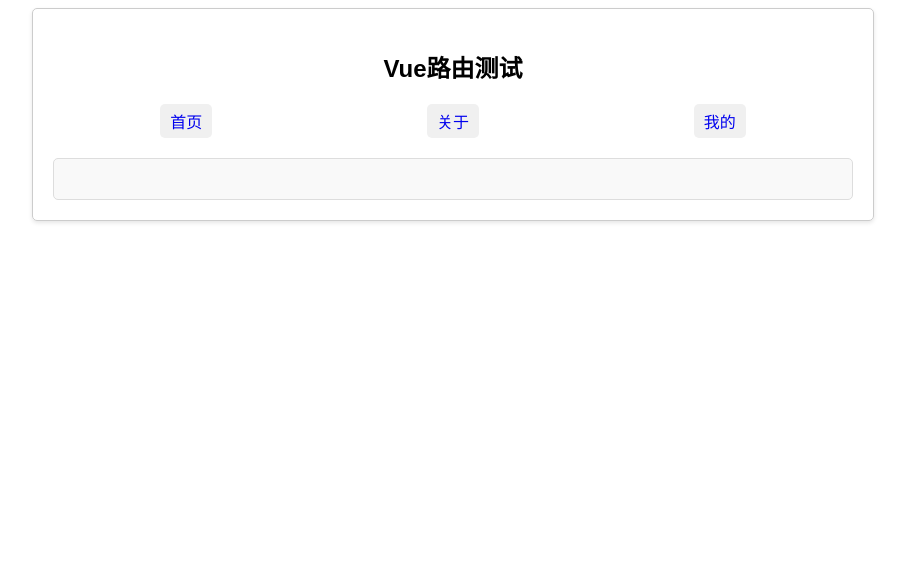
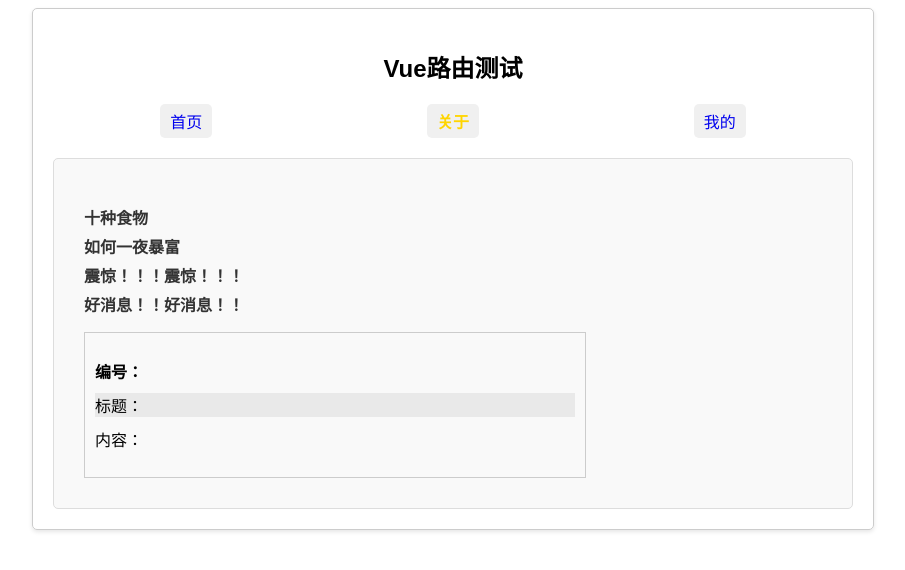
Before and after one commit to PlumDong/vue3-shangguigu-2023, a Vue app: page /about/detail in a window 1280 px wide. Before the commit this address had no page. Shown: the top 570 px of the page, without its empty margins (187-1092 px from the left). Built offline with nearby package versions, Linux system fonts and the light colour scheme.

Commit message:
路由-嵌套路由

```diff
--- a/src/pages/About.vue
+++ b/src/pages/About.vue
@@ -1,25 +1,60 @@
 <template>
-  <div>
-    <h1>About Us</h1>
-    <p>This is the About page content.</p>
+  <div class="news">
+    <!--导航区-->
+    <ul>
+      <li v-for="news in newsList" :key="news.id">
+        <RouterLink to="/about/detail" active-class="active">{{news.title}}</RouterLink>
+      </li>
+    </ul>
+    <!--展示区-->
+    <div class="news-content">
+      <RouterView></RouterView>
+    </div>
   </div>
 </template>
 
 <script  setup lang="ts">
-import {onMounted, onUnmounted} from "vue";
+import {reactive} from "vue";
 
-onMounted(()=>{
-  console.log('About组件挂载了')
-})
-
-onUnmounted(()=>{
-  console.log('About组件卸载了')
-})
-
+const newsList = reactive([
+  {id: '01', title: '十种食物', content: '西兰花'},
+  {id: '02', title: '如何一夜暴富', content: '学IT'},
+  {id: '03', title: '震惊！！！震惊！！！', content: '明天是周一'},
+  {id: '04', title: '好消息！！好消息！！', content: '过年了'},
+]);
 
 
 </script>
 
 <style scoped>
-/* 在这里编写样式 */
+.news {
+  background-color: #f9f9f9;
+  padding: 10px;
+}
+
+.news ul {
+  list-style-type: none;
+  padding: 0;
+}
+
+.news li {
+  margin-bottom: 5px;
+}
+
+.news a {
+  text-decoration: none;
+  color: #333;
+}
+
+.news a:hover {
+  text-decoration: underline;
+  color: #007bff;
+}
+
+.news-content {
+  width: 65%;
+  padding: 10px;
+  border: 1px solid #ccc;
+}
+
 </style>
--- /dev/null
+++ b/src/pages/Detail.vue
@@ -0,0 +1,35 @@
+<template>
+  <ul class="news-list">
+    <li>编号：</li>
+    <li>标题：</li>
+    <li>内容：</li>
+  </ul>
+</template>
+
+<script setup lang="ts">
+
+</script>
+
+
+<style scoped>
+.news-list {
+  list-style-type: none;
+  padding: 0;
+}
+
+.news-list li {
+  margin-bottom: 10px;
+}
+
+.news-list li:first-child {
+  font-weight: bold;
+}
+
+.news-list li:nth-child(odd) {
+  background-color: #f9f9f9;
+}
+
+.news-list li:nth-child(even) {
+  background-color: #e9e9e9;
+}
+</style>
```
Also changed, not shown: src/router/index.ts (+9 -2 lines).
